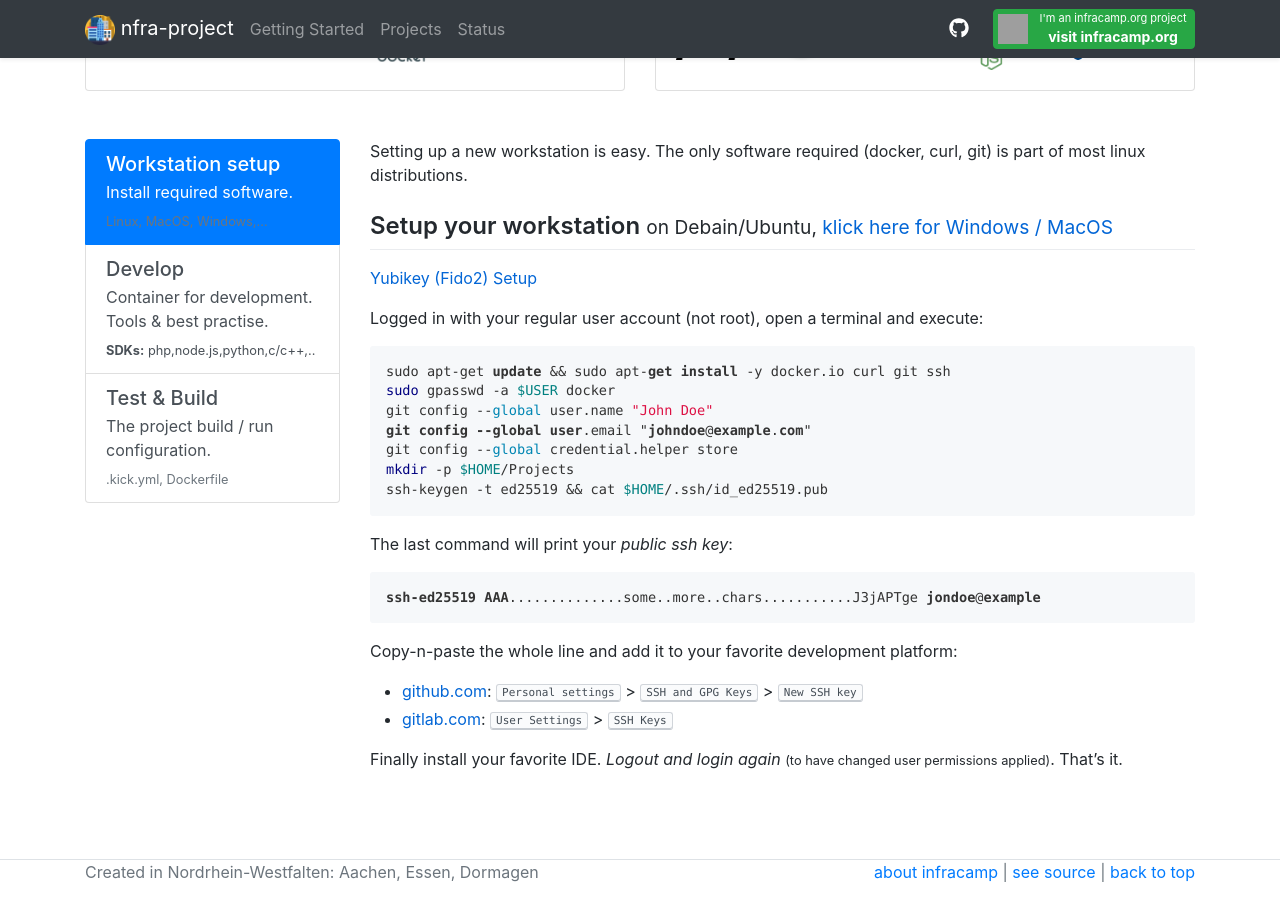
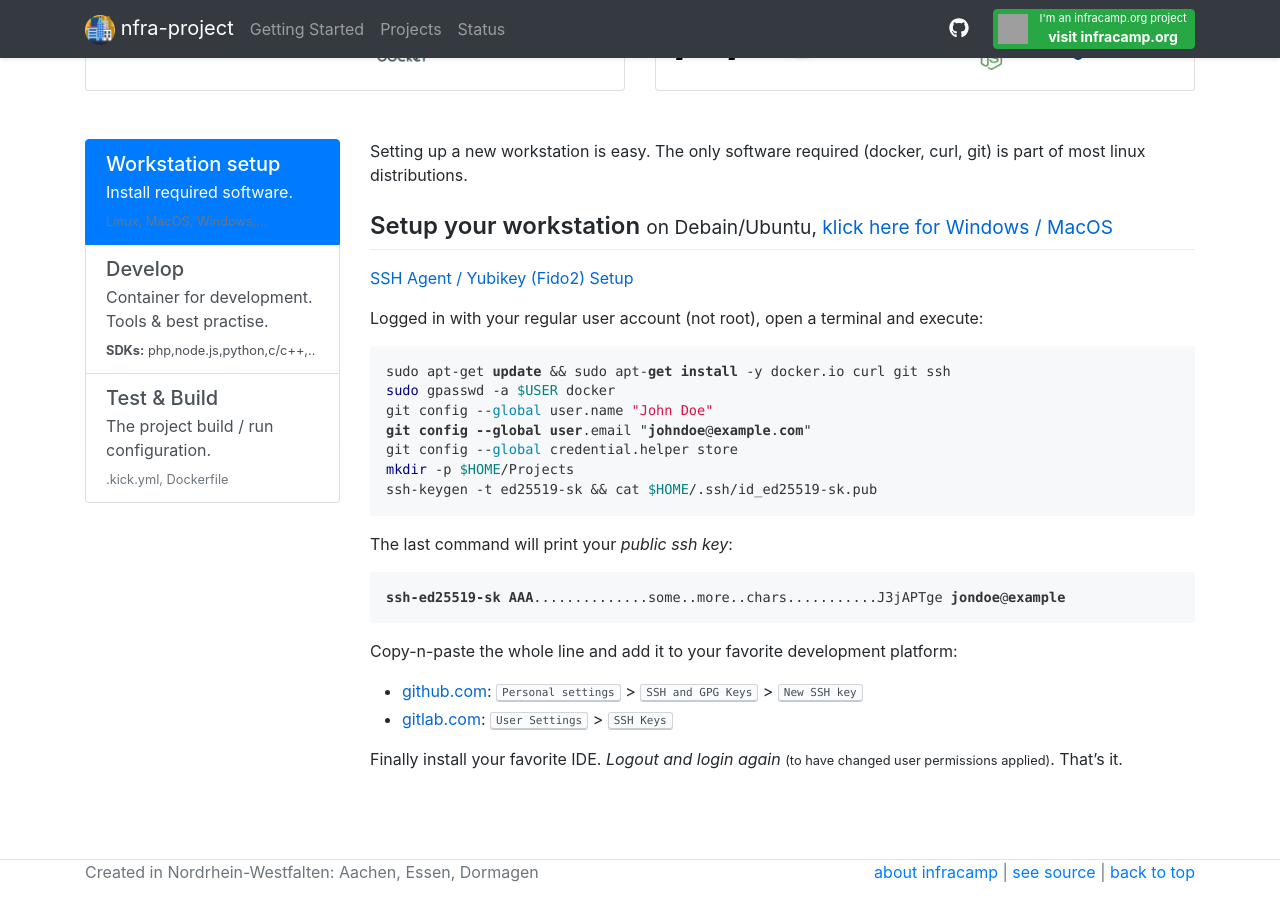
Before and after one commit to nfra-project/nfra.infracamp.org, a Jekyll site: the page built from docs/index.md, in a window 1280 px wide and 900 px high, scrolled down 571 px. Built offline with Jekyll 4.4.1, drawn with Linux system fonts in a browser that asks for light colours; nearby versions of some CDN libraries; grey boxes are pictures that could not be loaded.

Commit message:
Update _ref_setup.md

````diff
--- a/docs/_ref_setup.md
+++ b/docs/_ref_setup.md
@@ -5,7 +5,7 @@ most linux distributions.
 
 ## Setup your workstation <small>on Debain/Ubuntu, [klick here for Windows / MacOS](setup/)</small>
 
-[Yubikey (Fido2) Setup](/setup/yubikey)
+[SSH Agent / Yubikey (Fido2) Setup](/setup/yubikey)
 
 Logged in with your regular user account (not root), open a terminal and execute:
 
@@ -29,14 +29,14 @@ title="Store credentials to ~/.git-credentials"
 title="We suggest this flat directory as root for all of your projects"
 >mkdir -p $HOME/Projects</code>
 <code data-toggle="tooltip" data-placement="left"
-title="Create a ssh key to access git repositories. Select a good password. You'll have to type it whenever you push/pull."
->ssh-keygen -t ed25519 && cat $HOME/.ssh/id_ed25519.pub</code>
+title="Create a FIDO2 ssh key to access git repositories. Select a good password. You'll have to type it whenever you push/pull."
+>ssh-keygen -t ed25519-sk && cat $HOME/.ssh/id_ed25519-sk.pub</code>
 </pre>
 
 The last command will print your *public ssh key*:
 
 ```
-ssh-ed25519 AAA..............some..more..chars...........J3jAPTge jondoe@example
+ssh-ed25519-sk AAA..............some..more..chars...........J3jAPTge jondoe@example
 ```
 
 Copy-n-paste the whole line and add it to your favorite development platform:
````
